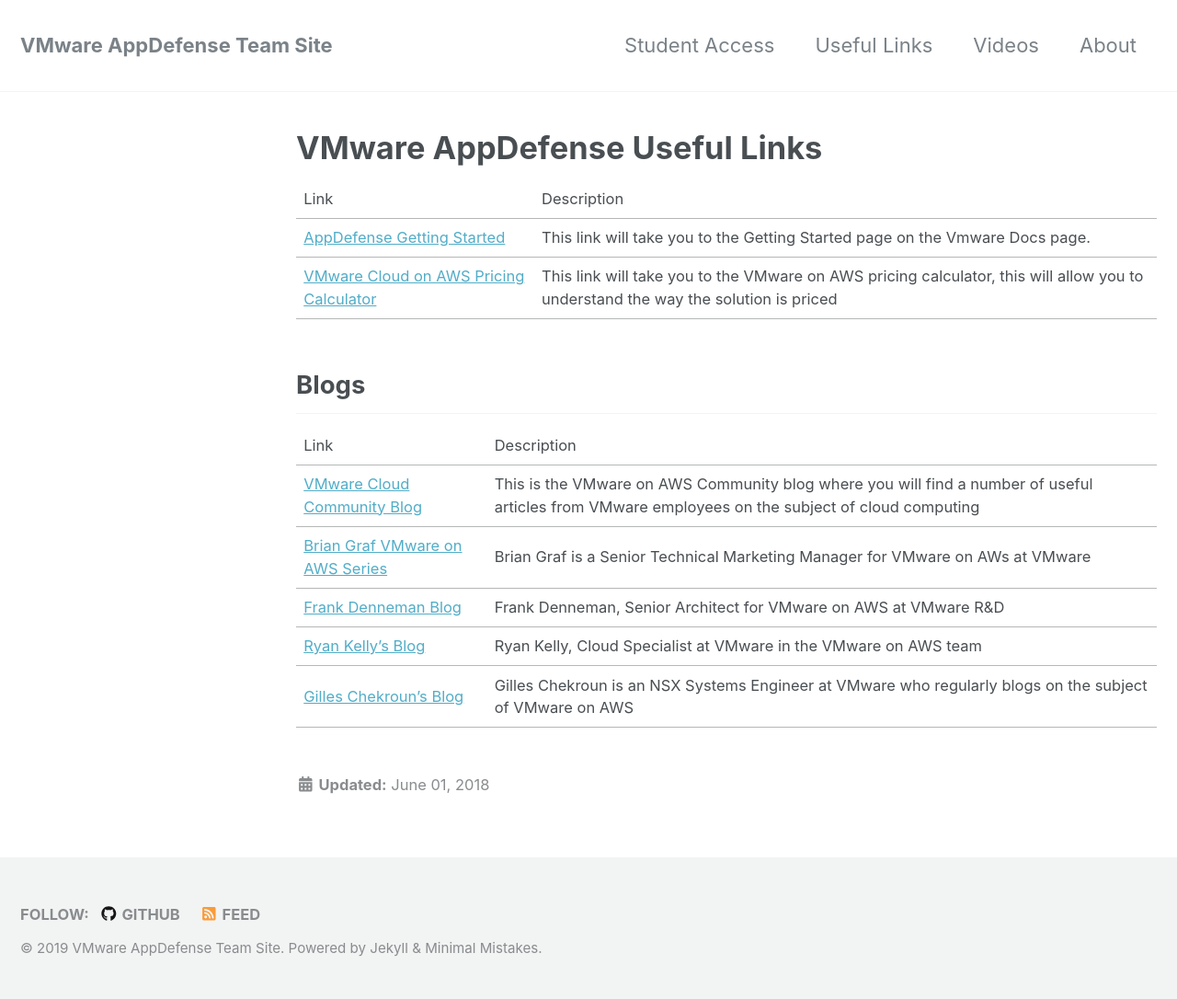
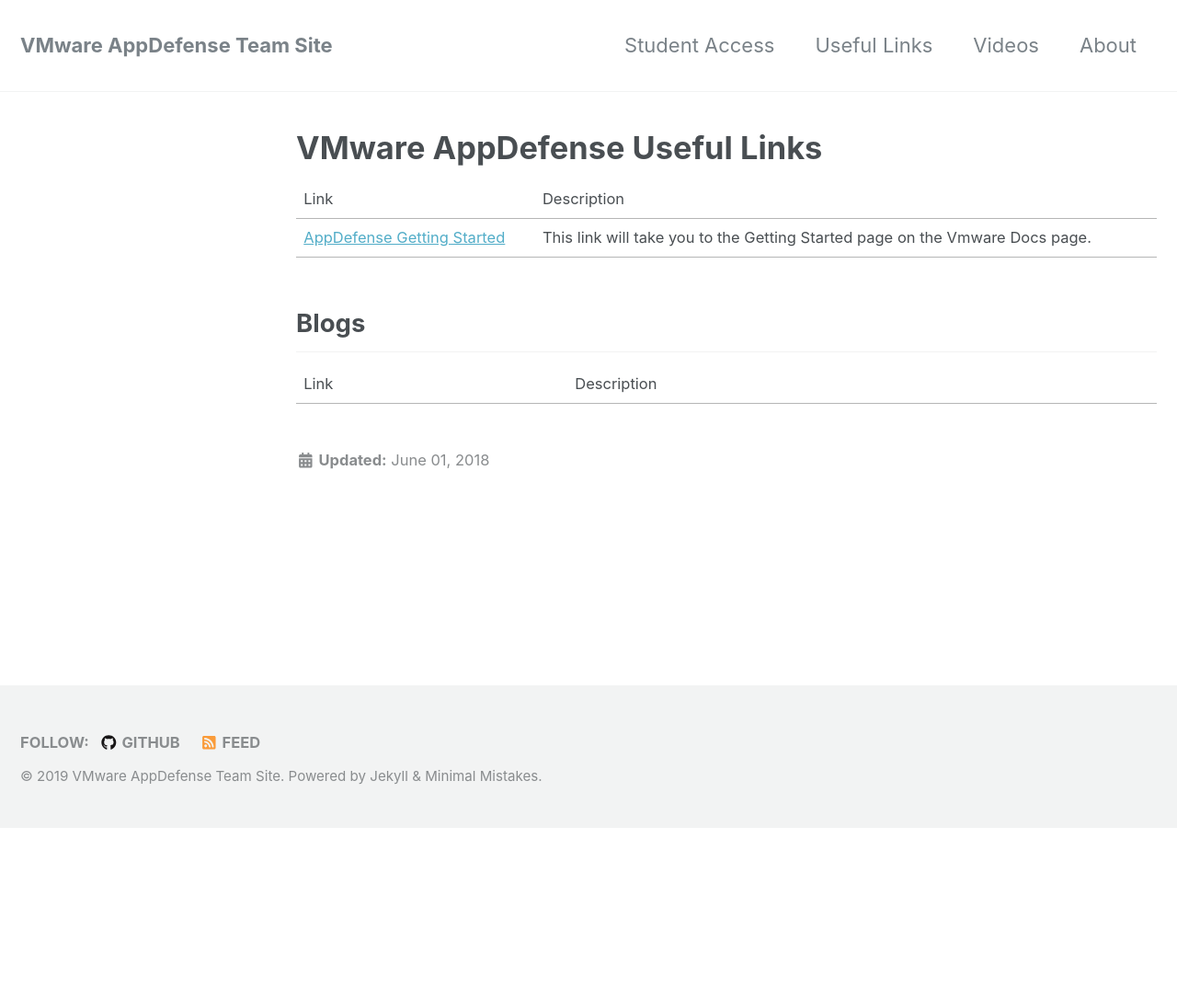
Before and after one commit to vmware-csa-team/AppDefense-Quick-Start-Guide, a Jekyll site: the page built from _pages/useful-links.md, in a window 1280 px wide. Shown: the whole page at 92% size. Built offline with Jekyll 4.4.1, drawn with Linux system fonts in a browser that asks for light colours; nearby versions of some CDN libraries; after the commit the page ends 900 px from its top, so only the background shows below that.

Commit message:
Links update

```diff
--- a/_pages/useful-links.md
+++ b/_pages/useful-links.md
@@ -9,13 +9,8 @@
 
 Link | Description
 [AppDefense Getting Started](https://docs.vmware.com/en/VMware-AppDefense/services/appdefense-getting-started/GUID-1EE525C8-04EB-40CE-A10A-AE24B00B746D.html){:target="_blank"} | This link will take you to the Getting Started page on the Vmware Docs page.
-[VMware Cloud on AWS Pricing Calculator](https://cloud.vmware.com/vmc-aws-pricing){:target="_blank"} | This link will take you to the VMware on AWS pricing calculator, this will allow you to understand the way the solution is priced
+
 
 ## Blogs
 
 Link | Description
-[VMware Cloud Community Blog](https://cloud.vmware.com/community/){:target="_blank"} | This is the VMware on AWS Community blog where you will find a number of useful articles from VMware employees on the subject of cloud computing
-[Brian Graf VMware on AWS Series](https://www.brianjgraf.com/category/vmc/){:target="_blank"} | Brian Graf is a Senior Technical Marketing Manager for VMware on AWs at VMware
-[Frank Denneman Blog](http://frankdenneman.nl/){:target="_blank"} | Frank Denneman, Senior Architect for VMware on AWS at VMware R&D
-[Ryan Kelly's Blog](http://www.vmtocloud.com/){:target="_blank"} | Ryan Kelly, Cloud Specialist at VMware in the VMware on AWS team
-[Gilles Chekroun's Blog](http://www.gilles.cloud/){:target="_blank"} | Gilles Chekroun is an NSX Systems Engineer at VMware who regularly blogs on the subject of VMware on AWS
```
